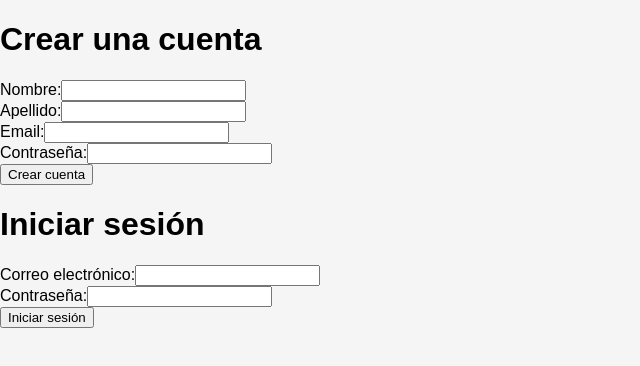
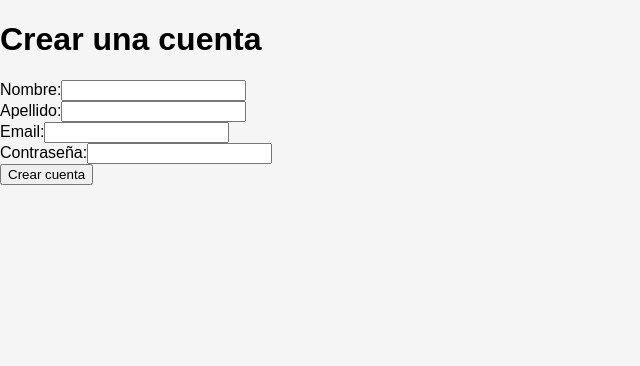
Before and after one commit to estudiantev/amplify-auth, a React (Vite) app: page / in a window 1280 px wide. Shown: the top 366 px of the page, without its empty margins (0-640 px from the left). Built offline with nearby package versions, Linux system fonts and the light colour scheme; no server answers; a web font is replaced by a local one; what aws-amplify would draw is missing.

Commit message:
eliminar componente de Login del archivo App.tsx

```diff
--- a/src/App.tsx
+++ b/src/App.tsx
@@ -1,11 +1,10 @@
-import Login from './Login';
+
 import Registro from './Registro';
 
 export default function App() {
   return (
     <div>
       <Registro />
-      <Login />
     </div>
   );
 }
```
